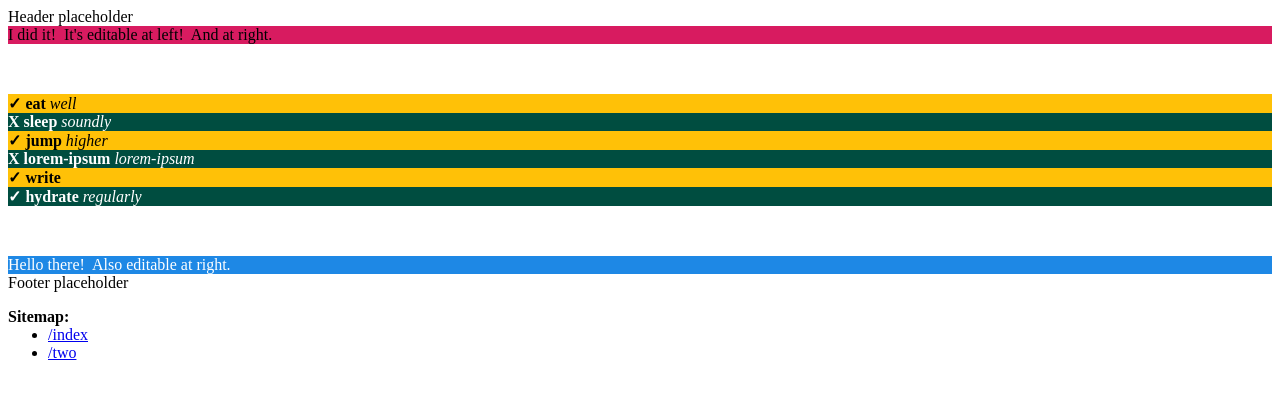
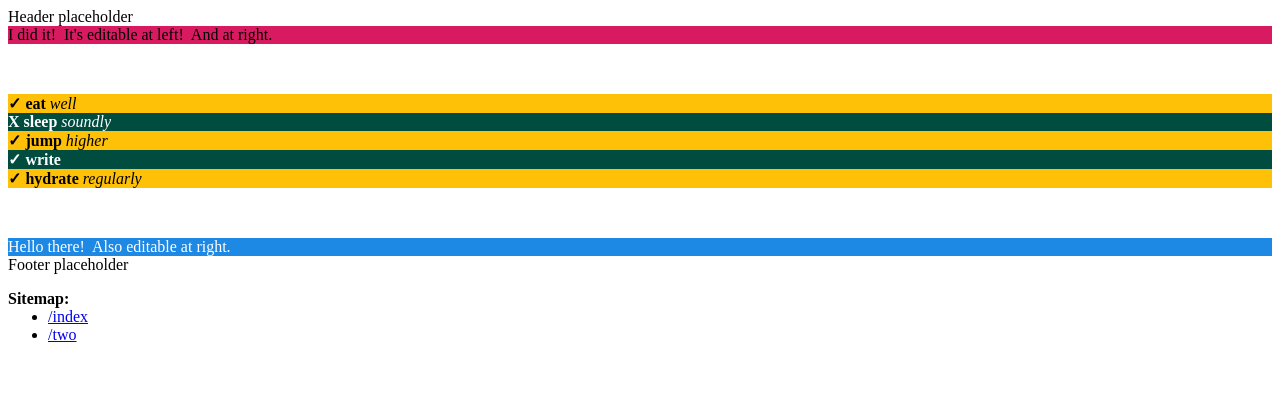
Before and after one commit to stackbit-projects/majestic-artichoke-a867b, a Jekyll site: the page built from pages/advanced/index.md, in a window 1280 px wide. Shown: the top 399 px of the page. Built offline with Jekyll 4.4.1, drawn with Linux system fonts in a browser that asks for light colours.

Commit message:
index.md: Multiple updates: * updated accomplishments in sections * updated how in accomplishments * updated task in accomplishments * updated done in accomplishments

```diff
--- a/pages/advanced/index.md
+++ b/pages/advanced/index.md
@@ -13,9 +13,6 @@ sections:
       - task: jump
         done: true
         how: higher
-      - task: lorem-ipsum
-        done: false
-        how: lorem-ipsum
       - task: write
         done: true
       - task: hydrate
```
